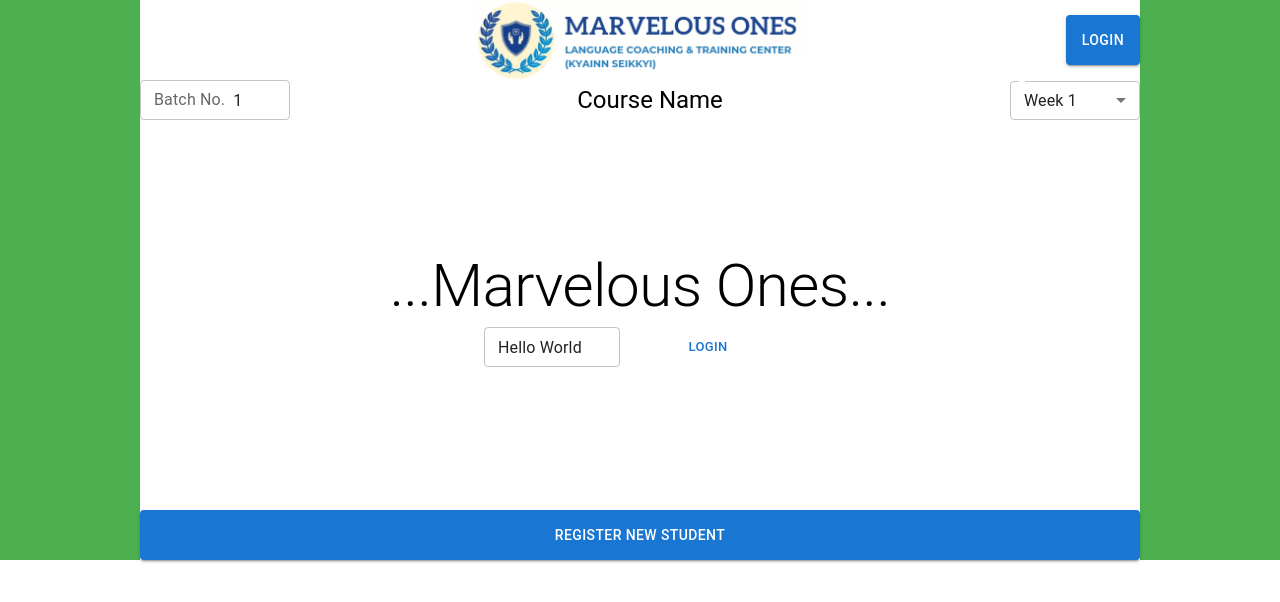
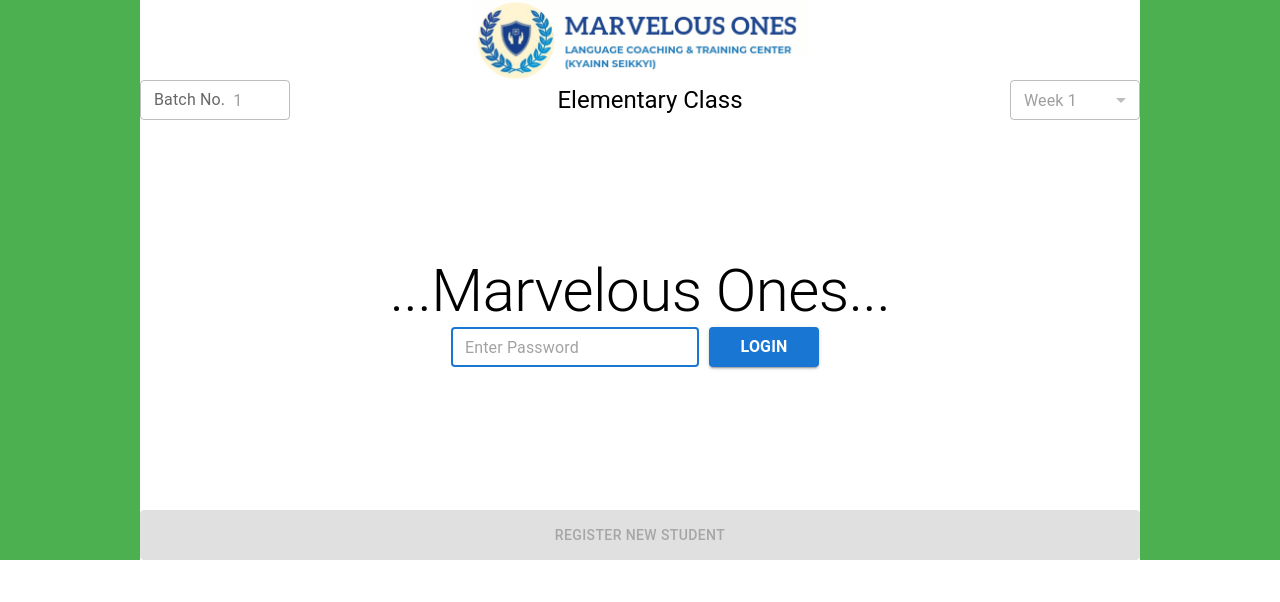
Before and after one commit to Hein-htetA/marvelous-ones-attendance-frontend, a React (Create React App) app: page / in a window 1280 px wide. Shown: the top 602 px of the page. Built offline with nearby package versions, Linux system fonts and the light colour scheme.

Commit message:
context and login fuction added

```diff
--- a/src/App.js
+++ b/src/App.js
@@ -3,12 +3,11 @@ import TitleBar from "./components/titlebar";
 import Table from "./components/table";
 import { createContext, useEffect, useRef, useState } from "react";
 import LoadingSpinner from "./components/loading";
-import StudentForm from "./components/studentform";
 import SaveButtonGroup from "./components/table/SaveButtonGroup";
 import Welcome from "./components/welcome";
 import StudentFormModal from "./components/studentform";
 
-const LoginContext = createContext();
+export const LoginContext = createContext();
 
 function App() {
   const [students, setStudents] = useState([])
@@ -20,6 +19,7 @@ function App() {
   if (students[0]) {
     totalWeek = students[0].attendance.length;
   }
+  console.log(totalWeek);
 
   const isFirstRender = useRef(true);
 
@@ -55,18 +55,21 @@ function App() {
             setIsLoading={setIsLoading}
           />
           {
-            isFirstRender.current ?
-            <>
-              <Welcome setIsLogin={setIsLogin}/>
-              <Box sx={{pt: 2}}>
-                <StudentFormModal />
-              </Box>
-            </>
-            :
             isLoading ?
             <>
               <LoadingSpinner />
               <SaveButtonGroup />
+            </>
+            :
+            students.length === 0 ?
+            <>
+              <Welcome setIsLogin={setIsLogin} isLogin={isLogin}/>
+              {
+                isFirstRender &&
+                <Box sx={{pt: 2}}>
+                  <StudentFormModal />
+                </Box>
+              }
             </>
             :
             <Table
--- a/src/components/studentform/Form.js
+++ b/src/components/studentform/Form.js
@@ -90,6 +90,7 @@ function Form(props) {
         method: 'POST',
         headers: {
           'Content-Type': 'application/json',
+          'Authorization': `Bearer ${sessionStorage.getItem('jwtToken')}`
         },
         body: JSON.stringify({...formValues})
       };
--- a/src/components/studentform/index.js
+++ b/src/components/studentform/index.js
@@ -5,15 +5,18 @@ import Typography from '@mui/material/Typography';
 import Modal from '@mui/material/Modal';
 import Form from './Form';
 import OutsideAlerter from './OutsideAlerter';
+import { LoginContext } from '../../App';
 
 export default function StudentFormModal() {
   const [open, setOpen] = React.useState(false);
+  const isLogin = React.useContext(LoginContext)
   return (
     <Box display={'flex'} alignItems={'center'}>
       <Button
         onClick={() => setOpen(true)}
         variant='contained'
         sx={{mt: 1}}
+        disabled={isLogin ? false : true}
       >
         Register New Student
       </Button>
--- a/src/components/titlebar/BasicSelectBatch.js
+++ b/src/components/titlebar/BasicSelectBatch.js
@@ -2,7 +2,7 @@ import { Box, InputAdornment, TextField } from '@mui/material';
 import * as React from 'react';
 
 
-export default function BasicSelectBatch({ onBlur, onChange, value, invalid }) {
+export default function BasicSelectBatch({ onBlur, onChange, value, invalid, isLogin }) {
 
   const searchInput = React.useRef(null);
   const handleKeyDown = (event) => {
@@ -32,8 +32,9 @@ export default function BasicSelectBatch({ onBlur, onChange, value, invalid }) {
         onChange={onChange}
         onKeyDown={handleKeyDown}
         inputRef={searchInput}
+        disabled={!isLogin}
       />
-      {invalid && <span>Invalid Batch</span>}
+      {invalid && <span>Invalid Batch Number</span>}
     </Box>
   );
 }
--- a/src/components/titlebar/BasicSelectWeek.js
+++ b/src/components/titlebar/BasicSelectWeek.js
@@ -13,20 +13,28 @@ export default function BasicSelectWeek(props) {
   };
 
   const addWeek = async () => {
-    props.setIsLoading(true)
+    props.setIsLoading(true);
     const requestOptions = {
       method: 'PATCH',
       headers: {
         'Content-Type': 'application/json',
+        'Authorization': `Bearer ${sessionStorage.getItem('jwtToken')}`
       },
       body: JSON.stringify({batch: props.batch})
     }
+    const getRequestOptions = {
+      headers: {
+        'Authorization': `Bearer ${sessionStorage.getItem('jwtToken')}`
+      }
+    }
     try {
       const patchResponse = await fetch('http://localhost:5000/api/v1/course', requestOptions);
-      const msg = await patchResponse.json();
-      let response = await fetch(`http://localhost:5000/api/v1/students?batch=${props.batch}`);
-      response = await response.json();
-      props.setStudents(response.studentsByBatch)
+      const patchData = await patchResponse.json();
+      console.log(patchData);
+      const getResponse = await fetch(`http://localhost:5000/api/v1/students?batch=${props.batch}`
+                                  ,getRequestOptions);
+      const getData = await getResponse.json();
+      props.setStudents(getData.studentsByBatch)
     } catch (error) {
       console.log(error)
     }
@@ -39,15 +47,23 @@ export default function BasicSelectWeek(props) {
       method: 'DELETE',
       headers: {
         'Content-Type': 'application/json',
+        'Authorization': `Bearer ${sessionStorage.getItem('jwtToken')}`
       },
       body: JSON.stringify({batch: props.batch})
     }
+    const getRequestOptions = {
+      headers: {
+        'Authorization': `Bearer ${sessionStorage.getItem('jwtToken')}`
+      }
+    }
     try {
       const patchResponse = await fetch('http://localhost:5000/api/v1/course', requestOptions);
-      const msg = await patchResponse.json();
-      let response = await fetch(`http://localhost:5000/api/v1/students?batch=${props.batch}`);
-      response = await response.json();
-      props.setStudents(response.studentsByBatch)
+      const patchData = await patchResponse.json();
+      console.log(patchData);
+      const getResponse = await fetch(`http://localhost:5000/api/v1/students?batch=${props.batch}`
+                                      ,getRequestOptions);
+      const getData = await getResponse.json();
+      props.setStudents(getData.studentsByBatch)
       props.setWeek(0)
     } catch (error) {
       console.log(error)
@@ -69,6 +85,11 @@ export default function BasicSelectWeek(props) {
           onChange={handleChange}
           inputProps={{ 'aria-label': 'Without label' }}
           size='small'
+          disabled={!props.isLogin}
+          sx={{
+            '& legend': { display: 'none' },
+            '& fieldset': { top: 0 }
+          }}
         >
           {
             menuItems
--- a/src/components/titlebar/index.js
+++ b/src/components/titlebar/index.js
@@ -1,5 +1,6 @@
 import { Box, Button, Typography } from "@mui/material";
-import { useState, useEffect } from "react";
+import { useState, useEffect, useContext } from "react";
+import { LoginContext } from "../../App";
 import BasicSelectBatch from "./BasicSelectBatch";
 import BasicSelectWeek from './BasicSelectWeek';
 
@@ -7,32 +8,43 @@ export default function TitleBar(props) {
     const [batch, setBatch] = useState(1);
     const [invalid, setInvalid] = useState(false)
 
+    const isLogin = useContext(LoginContext);
+
     const courseNameTemp = props.students[0]?.level;
-    const courseName = courseNameTemp ?
-                        courseNameTemp.charAt(0).toUpperCase() + courseNameTemp.slice(1) + " Class" :
-                        'Course Name'
+    const courseName =  courseNameTemp ?
+                        courseNameTemp.charAt(0).toUpperCase() +
+                        courseNameTemp.slice(1) + " Class"
+                        :
+                        'Elementary Class'
 
     const onBlur = async () => {
       if (Number(batch) < 1 || isNaN(Number(batch))) {
-        console.log('in if')
         setInvalid(true);
         return
       }
+
       setInvalid(false);
       props.setIsLoading(true);
+      const requestOptions = {
+        headers: {
+          'Authorization': `Bearer ${sessionStorage.getItem('jwtToken')}`
+        },
+      }
       try {
-        let response = await fetch(`http://localhost:5000/api/v1/students?batch=${batch}`);
+        let response = await fetch(`http://localhost:5000/api/v1/students?batch=${batch}`,
+                                    requestOptions);
         response = await response.json();
+        console.log(response);
         props.setStudents(response.studentsByBatch)
       } catch (error) {
         console.log(error);
       }
       props.setIsLoading(false);
-      setInvalid(false)
     }
 
     const onChange = (e) => {
       setBatch(e.target.value);
+      setInvalid(false)
     }
 
     return (
@@ -52,9 +64,6 @@ export default function TitleBar(props) {
             >
               <img src='/images/bigLogo.png' alt='logo' height='80'/>
             </Box>
-            <Box sx={{position: 'absolute', right: '0px'}}>
-              <Button variant="contained">Login</Button>
-            </Box>
           </Box>
           <Box
             display='flex'
@@ -70,6 +79,7 @@ export default function TitleBar(props) {
               onChange={onChange}
               value={batch}
               invalid={invalid}
+              isLogin={isLogin}
             />
             <Typography variant='h5'>{courseName}</Typography>
             <BasicSelectWeek
@@ -79,6 +89,7 @@ export default function TitleBar(props) {
               totalWeek={props.totalWeek}
               setStudents={props.setStudents}
               setIsLoading={props.setIsLoading}
+              isLogin={isLogin}
             />
         </Box>
       </>
--- a/src/components/welcome/index.js
+++ b/src/components/welcome/index.js
@@ -1,19 +1,27 @@
-import { Box, Button, TextField, Typography } from "@mui/material";
+import { Box, Button, styled, TextField, Typography } from "@mui/material";
 import { useRef, useState } from "react";
+
+const LoginTypography = styled(Typography)(() => ({
+    fontSize: '1rem',
+    fontWeight: 'bold'
+}))
 
 export default function Welcome(props) {
     const [password, setPassword] = useState('');
-    const [isPasswordVerifying, setIsPasswordVerifying] = useState(false);
-    const [isWrongPassword, setIsWrongPassword] = useState(false)
+    const [passwordStatus, setPasswordStatus] = useState({
+        verifying: false,
+        wrongPassword: false
+    })
 
     const searchInput = useRef(null);
 
-    onchange = (e) => {
+    const onChange = (e) => {
+        setPasswordStatus({...passwordStatus, wrongPassword: false})
         setPassword(e.target.value);
     }
 
     const onClick = async () => {
-        setIsPasswordVerifying(true);
+        setPasswordStatus({...passwordStatus, verifying: true})
         const requestOptions = {
         method: 'POST',
         headers: {
@@ -23,13 +31,13 @@ export default function Welcome(props) {
         }
         try {
             let response = await fetch(`http://localhost:5000/api/v1/auth/login`, requestOptions);
-            console.log(response);
+            let data = await response.json();
             if (!response.ok) {
-               setIsWrongPassword(true);
-               setIsPasswordVerifying(false);
+               setPasswordStatus({verifying: false, wrongPassword: true})
             } else {
-                setIsPasswordVerifying(false);
+                setPasswordStatus({...passwordStatus, verifying: false})
                 props.setIsLogin(true);
+                sessionStorage.setItem('jwtToken', data.token)
             }
           } catch (error) {
             console.log(error);
@@ -43,6 +51,8 @@ export default function Welcome(props) {
         }
     }
 
+    console.log(passwordStatus);
+
     return(
         <Box
             sx={{
@@ -55,22 +65,59 @@ export default function Welcome(props) {
             }}
         >
             <Typography variant="h2">...Marvelous Ones...</Typography>
-            <Box display={'flex'} alignItems='center'>
+                <Box
+                    display={'flex'}
+                    alignItems='center'
+
+                >
+                    {!props.isLogin ?
+                    <Box
+                        display={'flex'}
+                        justifyContent='center'
+                        alignItems={'center'}
+                        sx={{
+                            width: '500px'
+                        }}
+                    >
                         <TextField
+                            autoFocus
                             sx={{
                                 '& legend': { display: 'none' },
                                 '& fieldset': { top: 0 },
                             }}
                             id="outlined-error"
-                    defaultValue="Hello World"
                             size='small'
+                            placeholder='Enter Password'
+                            onChange={onChange}
+                            onKeyDown={handleKeyDown}
+                            inputRef={searchInput}
                         />
                         <Button
                             size='small'
                             onClick={onClick}
                             onKeyDown={handleKeyDown}
-                >Login</Button>
-                {isPasswordVerifying && <h1>verifying</h1>}
+                            variant='contained'
+                            sx={{
+                                width: '110px',
+                                mx: '10px',
+                                height: '40px',
+                                padding: '10px'
+                            }}
+                        >
+                            {
+                                passwordStatus.verifying ?
+                                <LoginTypography variant="subtitle2">Verifying</LoginTypography> :
+                                passwordStatus.wrongPassword ?
+                                <LoginTypography sx={{lineHeight: '1.1'}}>Wrong Pasword!</LoginTypography> :
+                                <LoginTypography>Login</LoginTypography>
+                            }
+                        </Button>
+                    </Box>
+
+                    :
+
+                    <h1>Login Successfully</h1>
+                    }
                 </Box>
 
         </Box>
```
Also changed, not shown: src/components/table/index.js (+9 -4 lines). Lines whose indentation alone changed are shown as unchanged.
